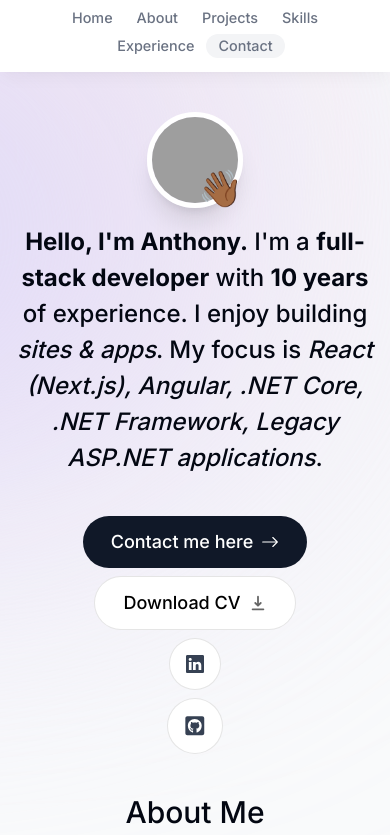
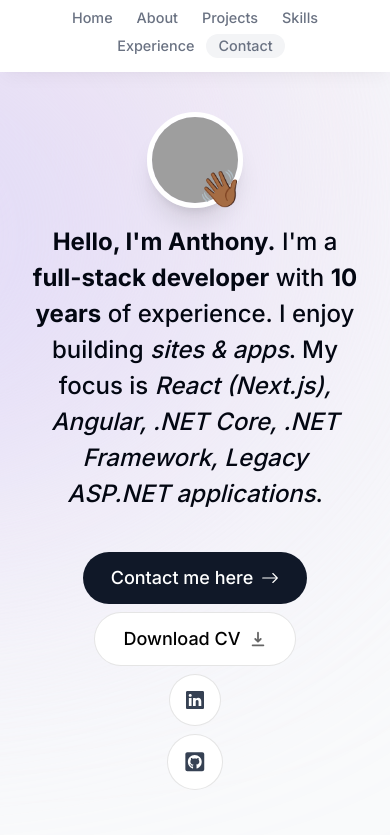
Before and after one commit to anthonybturner/next-js-portfolio, a Next.js app: page / in a window 390 px wide. Shown: the top 835 px of the page. Built offline with nearby package versions, Linux system fonts and the light colour scheme; grey boxes are pictures that could not be loaded.

Commit message:
updated body margin for mobile

```diff
--- a/src/app/layout.tsx
+++ b/src/app/layout.tsx
@@ -16,7 +16,7 @@
     <html lang="en" className="!scroll-smooth">
       <body
         className={`${inter.className}
-      bg-gray-50 text-gray-950 relative pt-28
+      bg-gray-50 text-gray-950 relative ml-4 mr-4 pt-28
       sm:pt-36`}
       >
         <div className="bg-[#fbe2e3] absolute top-[-6rem] -z-10 right-[11rem] h-[31.25rem] w-[31.25rem] rounded-full blur-[10rem] sm:w-[68.75rem]"></div>
```
